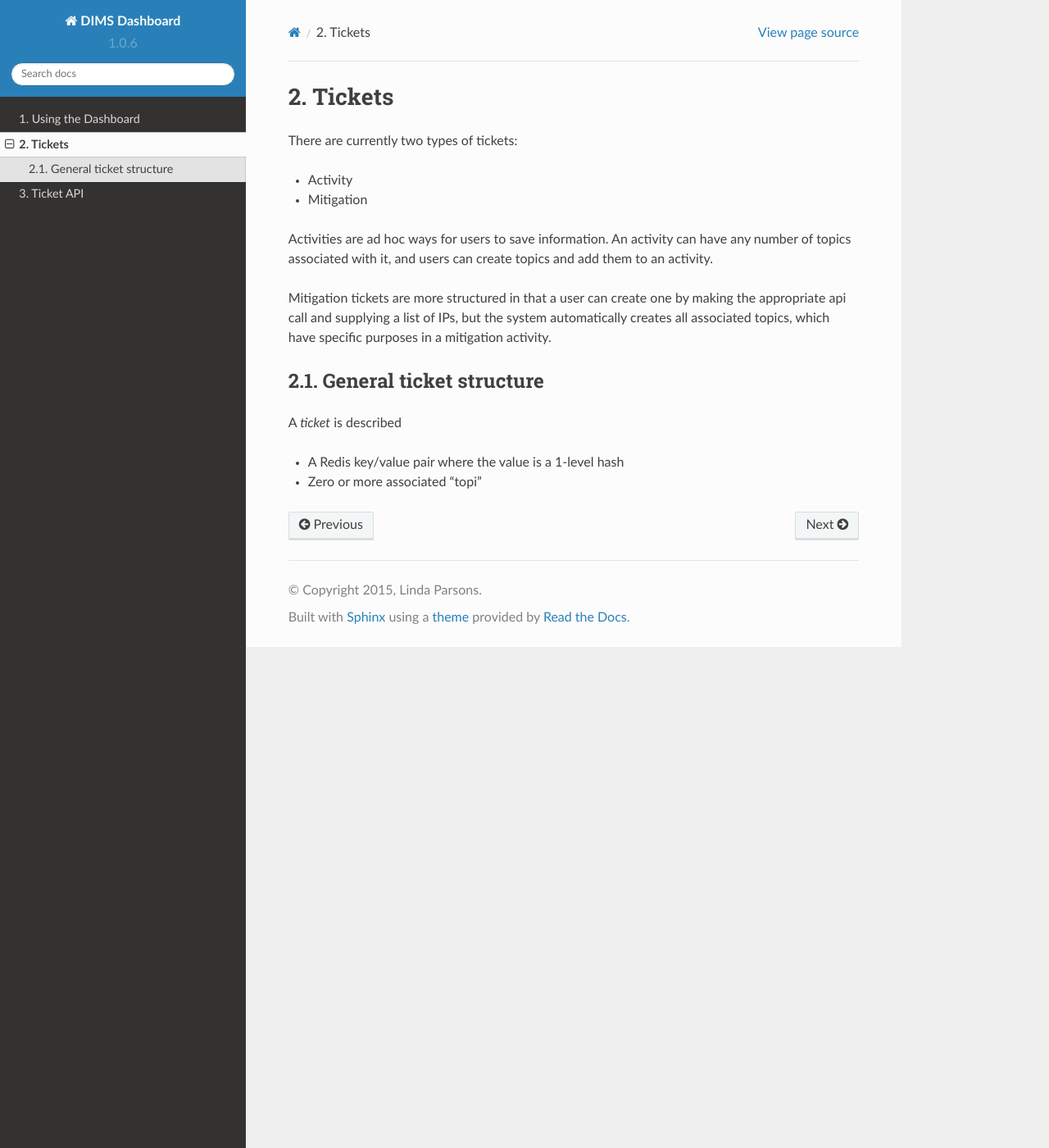
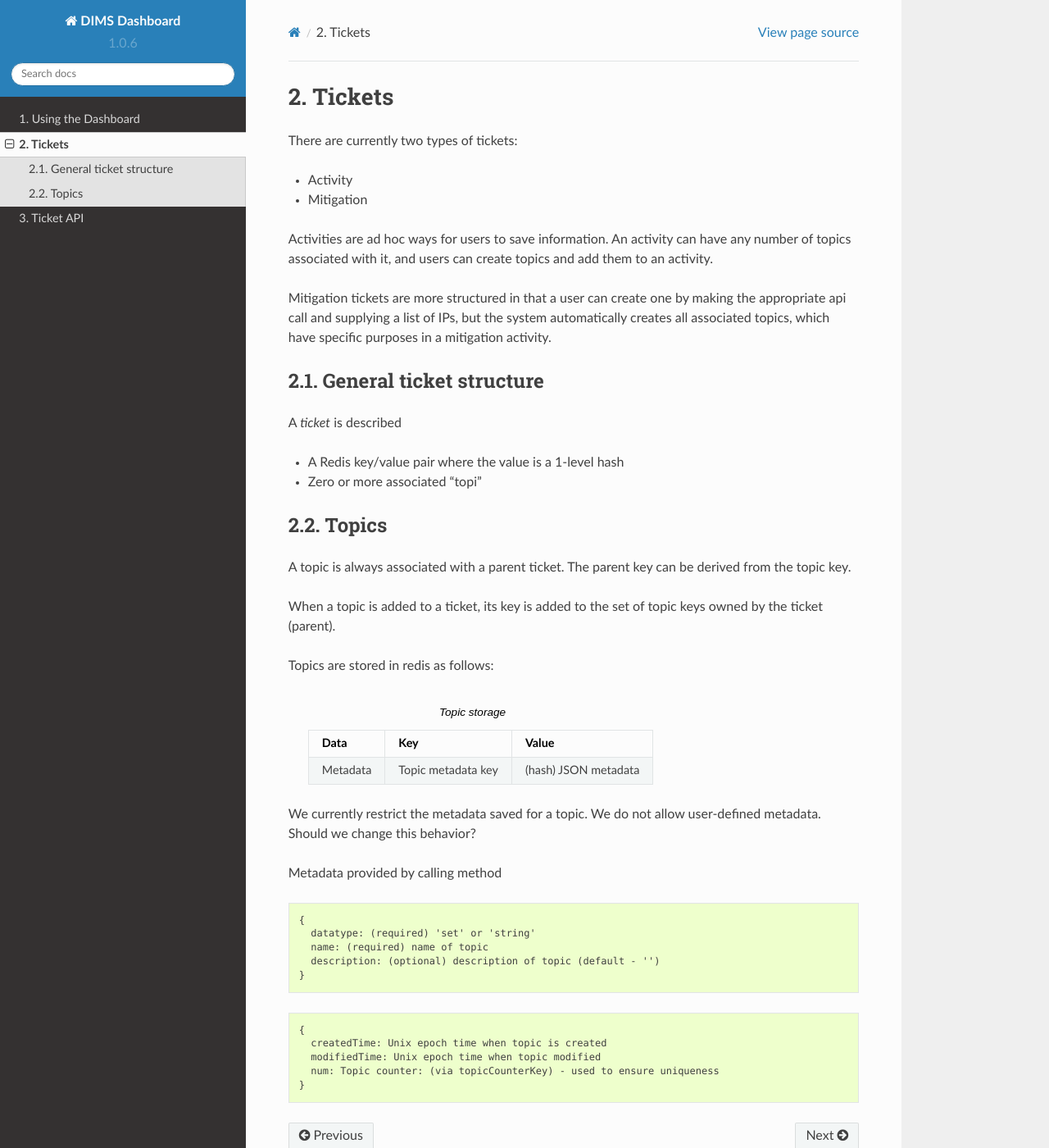
Before and after one commit to uw-dims/dims-dashboard, a Sphinx documentation site: the page built from docs/source/abouttickets.rst, in a window 1280 px wide and 1400 px high. Shown: the whole window at 82% size. Built offline with Sphinx 7.4.7 and the Read the Docs theme 2.0.0, drawn with Linux system fonts in a browser that asks for light colours.

Commit message:
work on topic model

```diff
--- a/docs/source/abouttickets.rst
+++ b/docs/source/abouttickets.rst
@@ -24,3 +24,53 @@ A *ticket* is described
 
 * A Redis key/value pair where the value is a 1-level hash
 * Zero or more associated "topi"
+
+
+Topics
+------
+
+A topic is always associated with a parent ticket. The parent key can be derived from
+the topic key.
+
+When a topic is added to a ticket, its key is added to the set of topic keys owned by
+the ticket (parent).
+
+Topics are stored in redis as follows:
+
+    .. list-table:: Topic storage
+       :header-rows: 1
+
+       * - Data
+         - Key
+         - Value
+       * - Metadata
+         - Topic metadata key
+         - (hash) JSON metadata
+
+    ..
+
+
+We currently restrict the metadata saved for a topic. We do not allow user-defined metadata.
+Should we change this behavior?
+
+Metadata provided by calling method
+
+.. code-block:: none
+
+    {
+      datatype: (required) 'set' or 'string'
+      name: (required) name of topic
+      description: (optional) description of topic (default - '')
+    }
+
+..
+
+.. code-block:: none
+
+    {
+      createdTime: Unix epoch time when topic is created
+      modifiedTime: Unix epoch time when topic modified
+      num: Topic counter: (via topicCounterKey) - used to ensure uniqueness
+    }
+
+..
```
Also changed, not shown: 1 other file.
